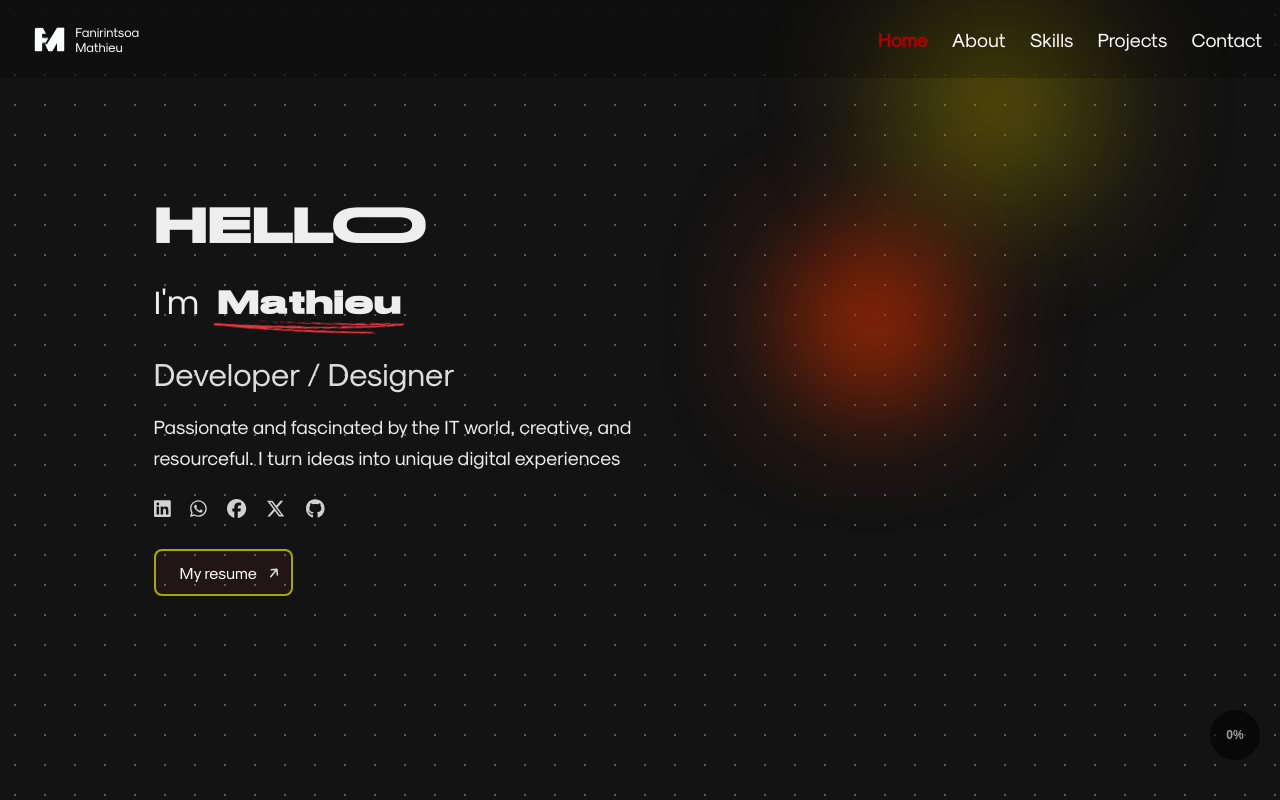
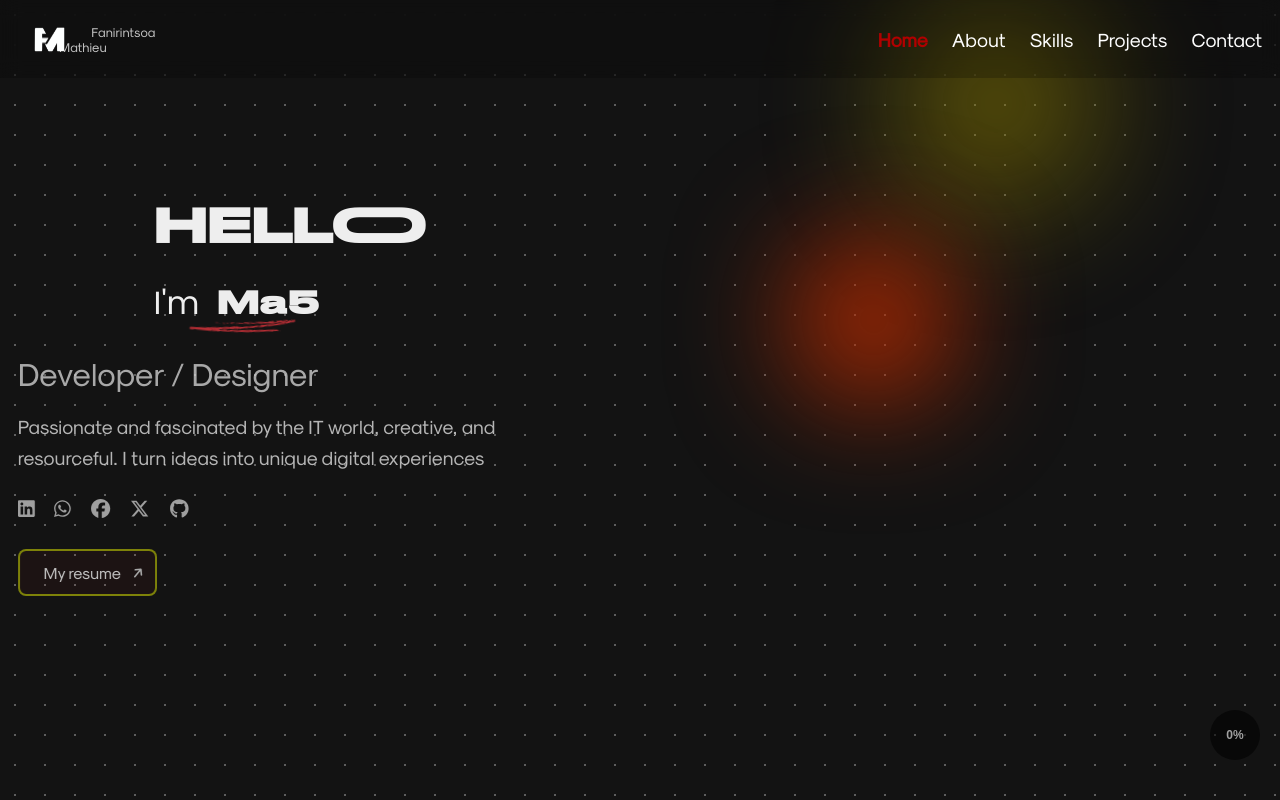
Before and after one commit to MathieuFan22/fanirintsoa-mathieu-portfolio, a React (Vite) app: page / in a window 1280 px wide. Shown: the top 800 px of the page. Built offline with nearby package versions, Linux system fonts and the light colour scheme.

Commit message:
Fix: Set Time out useAssetsLoad

```diff
--- a/src/App.tsx
+++ b/src/App.tsx
@@ -11,9 +11,16 @@
 import Lottie from "lottie-react";
 import animationData from "./AnimatedLogo.json";
 import useAssetsLoaded from "./useAssestsLoaded";
+import { useEffect, useState } from "react";
 const App: React.FC = () => {
   const assetsLoaded = useAssetsLoaded();
+  const [opacity, setopacity] = useState(0);
   useLenis();
+  useEffect(() => {
+    setTimeout(() => {
+      setopacity(1);
+    }, 2000);
+  }, []);
   return (
     <div className="container">
             {!assetsLoaded ? (
@@ -22,7 +29,7 @@
            <p>Wait for assets to load . . . </p>
         </div>
       ) : (
-        <>
+        <div style={{opacity:opacity}}>
       <ScrollProgressCircle />
       <Navbar />
       <section id="home" className="section dark">
@@ -45,7 +52,7 @@
       <footer className="footer">
       <p>© {new Date().getFullYear()} Fanirintsoa Mathieu. All rights reserved.</p>
     </footer>
-    </>
+    </div>
   )}
     </div>
   );
--- a/src/useAssestsLoaded.ts
+++ b/src/useAssestsLoaded.ts
@@ -34,7 +34,7 @@
       setTimeout(() => {
 
         setAssetsLoaded(true);
-      }, 4000);
+      }, 5000);
     });
   }, []);
 
```
